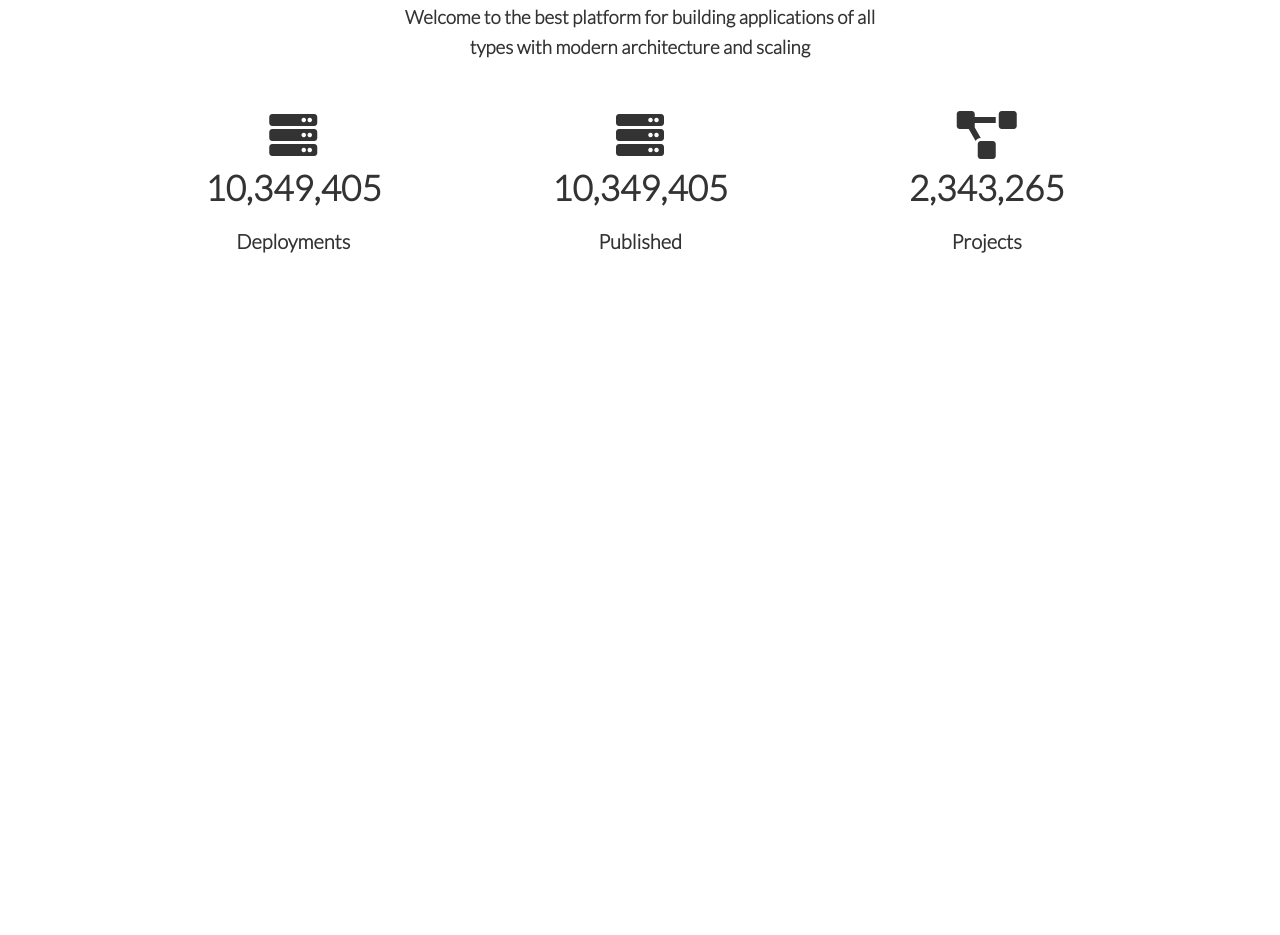
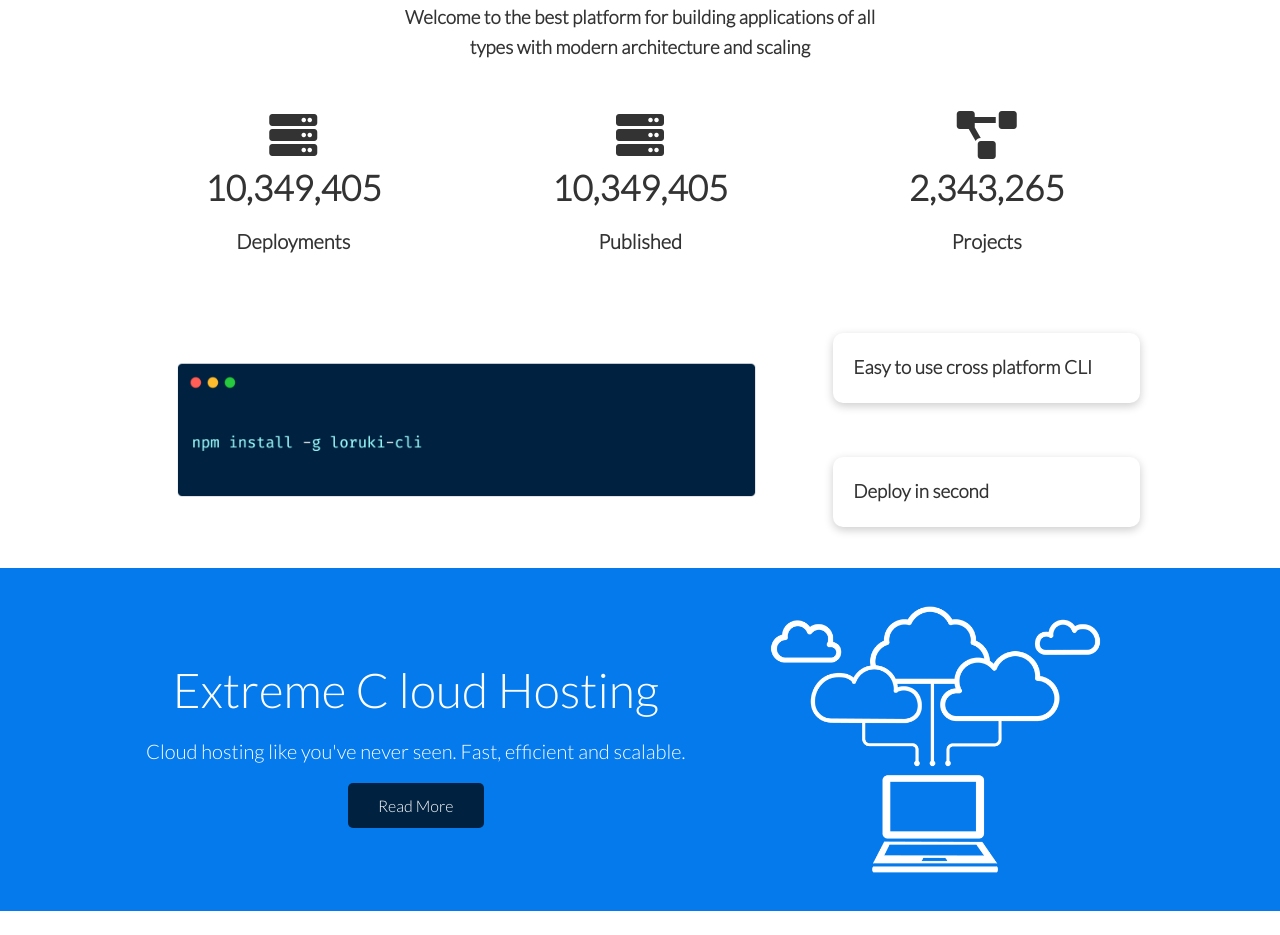
Before and after one commit to plexideas/responsive-website, a plain HTML site: page index.html in a window 1280 px wide. Shown: the part 567-1502 px from the top of the page. Before the commit the page ends 882 px from the top, so only its background shows below. Drawn offline with Linux system fonts and the light colour scheme.

Commit message:
Added cloud section and cli and some utils styles

```diff
--- a/css/style.css
+++ b/css/style.css
@@ -2,6 +2,9 @@
 
 :root {
   --primary-color: #047aed;
+  --secondary-color: #1c3fa8;
+  --dark-color: #002240;
+  --light-color: #f4f4f4;
 }
 
 * {
@@ -149,3 +152,21 @@ img {
   font-size: 20px;
   font-weight: bold;
 }
+
+/* CLI */
+
+.cli .grid {
+  grid-template-columns: repeat(3, 1fr);
+  grid-template-rows: repeat(2, 1fr);
+}
+
+.cli .grid > *:first-child {
+  grid-column: 1 / span 2;
+  grid-row: 1 / span 2;
+}
+
+/* Cloud */
+
+.cloud .grid {
+  grid-template-columns: 4fr 3fr;
+}
--- a/css/utilities.css
+++ b/css/utilities.css
@@ -1,11 +1,37 @@
 /* Utilities */
+
+/* Backgroud & button color */
+
+.bg-primary,
+.btn-primary {
+  background-color: var(--primary-color);
+  color: #FFF;
+}
+
+.bg-dark,
+.btn-secondary {
+  background-color: var(--secondary-color);
+  color: #FFF;
+}
+
+.bg-dark,
+.btn-dark {
+  background-color: var(--dark-color);
+  color: #FFF;
+}
+
+.bg-dark,
+.btn-light {
+  background-color: var(--light-color);
+  color: #333;
+}
+
+/* Buttons */
 
 .btn {
   display: inline-block;
   padding: 10px 30px;
   cursor: pointer;
-  background-color: var(--primary-color);
-  color: #FFF;
   border: none;
   border-radius: 5px;
 }
@@ -134,3 +160,24 @@
 .p-5 {
   padding: 4rem;
 }
+
+/* Text sizes */
+.lead {
+  font-size: 20px;
+}
+
+.sm {
+  font-size: 1rem;
+}
+
+.md {
+  font-size: 2rem;
+}
+
+.lg {
+  font-size: 3rem;
+}
+
+.xl {
+  font-size: 4rem;
+}
--- a/index.html
+++ b/index.html
@@ -11,14 +11,14 @@
   />
   <link rel="stylesheet" href="/css/style.css">
   <link rel="stylesheet" href="/css/utilities.css">
-  <title>PLEXIDEAS | Cloud Hosting For Everyone</title>
+  <title>Loruki. | Cloud Hosting For Everyone</title>
 </head>
 <body>
   <!-- Navbar -->
   <div class="navbar">
     <div class="container flex">
       <h1 class="logo">
-        PLEXIDEAS
+        Loruki.
       </h1>
       <nav>
         <ul>
@@ -89,5 +89,33 @@
       </div>
     </div>
   </section>
+  <!-- Cli -->
+  <section class="cli">
+    <div class="container grid">
+      <img src="/images/cli.png" alt="" />
+      <div class="card">
+        <h3>Easy to use cross platform CLI</h3>
+      </div>
+      <div class="card">
+        <h3>Deploy in second</h3>
+      </div>
+    </div>
+  </section>
+  <!-- Cloud -->
+  <section class="cloud bg-primary my-2 py-2">
+    <div class="container grid">
+      <div class="text-center">
+        <h2 class="lg">
+          Extreme C loud Hosting
+        </h2>
+        <p class="lead my-1">
+          Cloud hosting like you've never seen.
+          Fast, efficient and scalable.
+        </p>
+        <a href="/features.html" class="btn btn-dark">Read More</a>
+      </div>
+      <img src="/images/cloud.png" alt="" />
+    </div>
+  </section>
 </body>
 </html>
```
